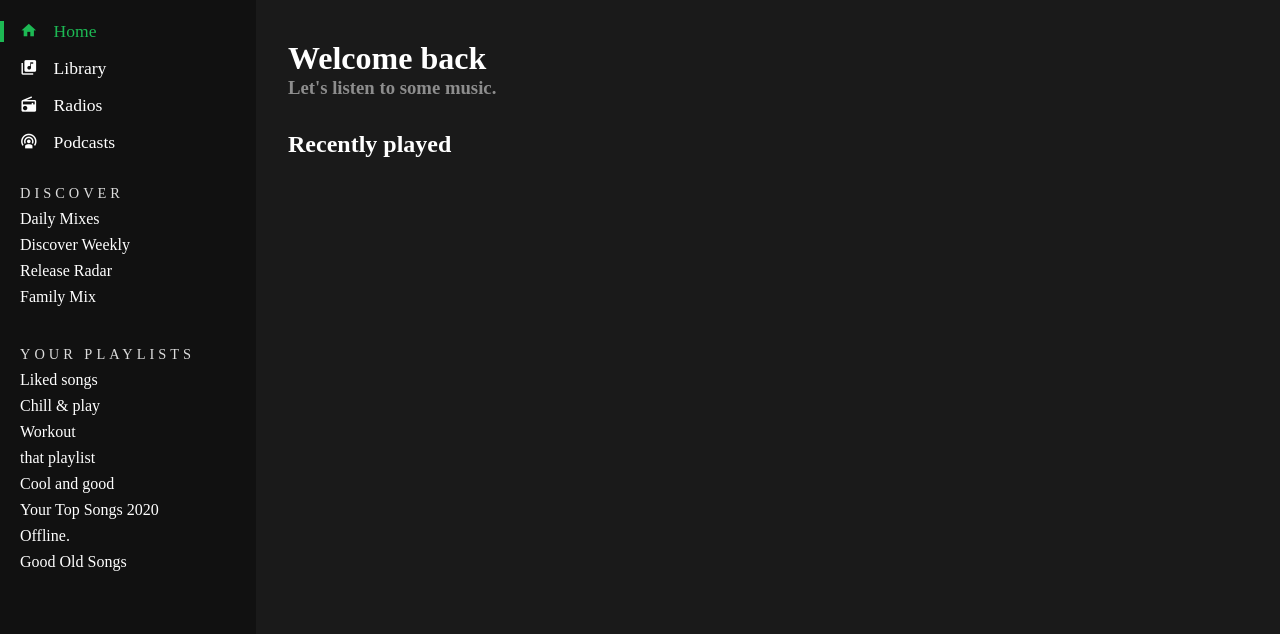
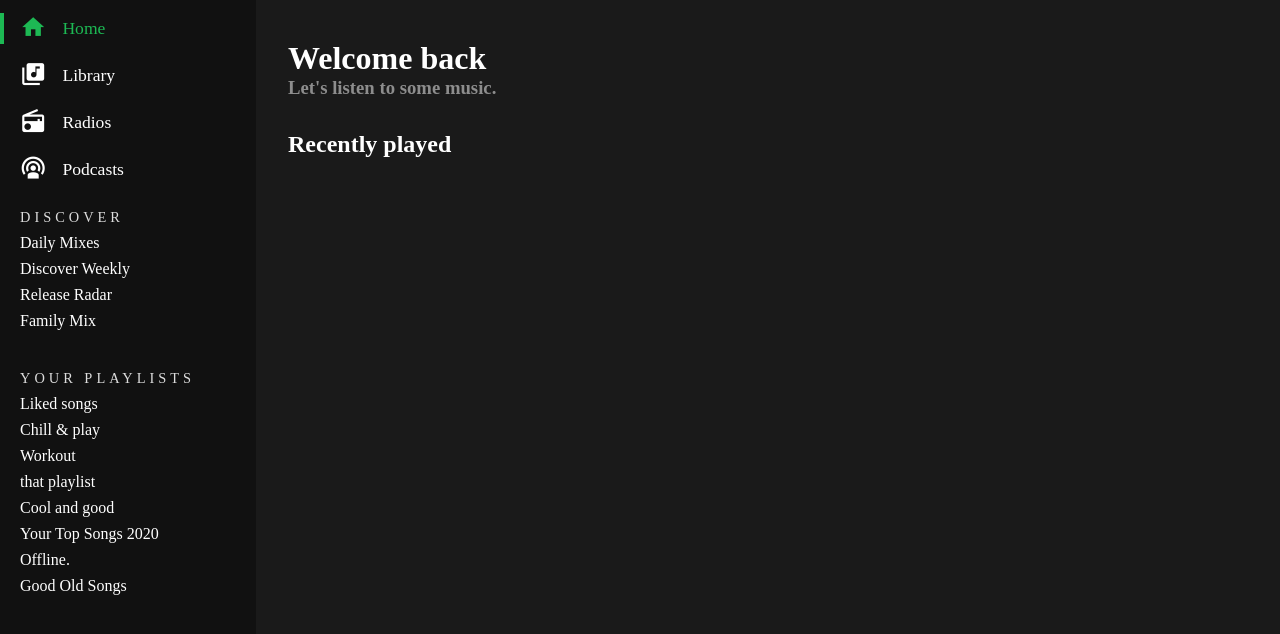
Before and after one commit to busybox11/cuspot-web, a plain HTML site: page index.html in a window 1280 px wide. Shown: the part 56-690 px from the top of the page. Drawn offline with Linux system fonts and the light colour scheme.

Commit message:
Better spacings and handling of selected nav menu

```diff
--- a/index.html
+++ b/index.html
@@ -27,10 +27,10 @@
         </div>
 
         <ul class="sb-nav">
-            <li class="sb-nav-selected"><a class="sb-nav-link sb-nav-link-sel" href="#"><i class="mdi mdi-home mr-2"></i>Home</a></li>
-            <li><a class="sb-nav-link" href="#"><i class="mdi mdi-music-box-multiple mr-2"></i>Library</a></li>
-            <li><a class="sb-nav-link" href="#"><i class="mdi mdi-radio mr-2"></i>Radios</a></li>
-            <li><a class="sb-nav-link" href="#"><i class="mdi mdi-podcast mr-2"></i>Podcasts</a></li>
+            <li class="sb-nav-selected"><a class="sb-nav-link sb-nav-link-sel" href="#"><h2 class="mdi mdi-home mr-2"></h2>Home</a></li>
+            <li><a class="sb-nav-link" href="#"><h2 class="mdi mdi-music-box-multiple mr-2"></h2>Library</a></li>
+            <li><a class="sb-nav-link" href="#"><h2 class="mdi mdi-radio mr-2"></h2>Radios</a></li>
+            <li><a class="sb-nav-link" href="#"><h2 class="mdi mdi-podcast mr-2"></h2>Podcasts</a></li>
         </ul>
 
         <div class="sidebar-content overlay-scrollbar">
--- a/styles/nav.css
+++ b/styles/nav.css
@@ -20,17 +20,34 @@
 }
 
 .sb-nav > li {
-    padding: 0 1.25rem;
-    margin: 1rem 0;
-    box-sizing: border-box;
-    position: relative;
+    padding: .5rem 0;
+}
+
+.sb-nav > li:hover {
+    background: #FFFFFF15;
 }
 
 .sb-nav-selected {
     color: #1db954;
 }
 
-.sb-nav-selected:after {
+.sb-nav-link {
+    display: flex;
+    align-items: center;
+
+    position: relative;
+
+    padding: 0 1.25rem;
+    font-size: 1.1rem;
+    color: white;
+    text-decoration: none;
+}
+
+.sb-nav-link-sel {
+    color: #1db954;
+}
+
+.sb-nav-link-sel:after {
     content: "";
     position: absolute;
     width: 4px;
@@ -38,16 +55,6 @@
     background: #1db954;
     top: 0;
     left: 0;
-}
-
-.sb-nav-link {
-    font-size: 1.1rem;
-    color: white;
-    text-decoration: none;
-}
-
-.sb-nav-link-sel {
-    color: #1db954;
 }
 
 .sidebar-content {
```
